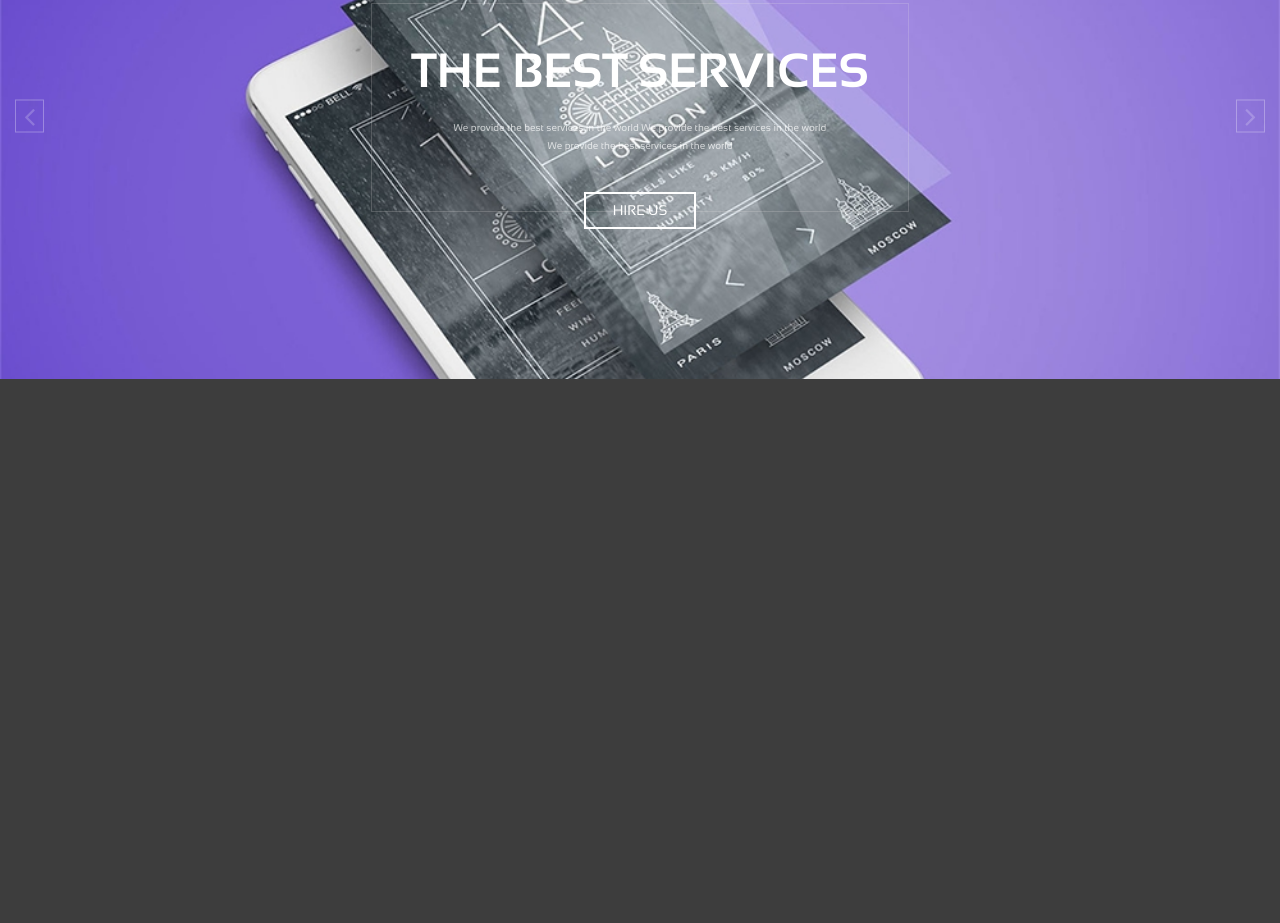
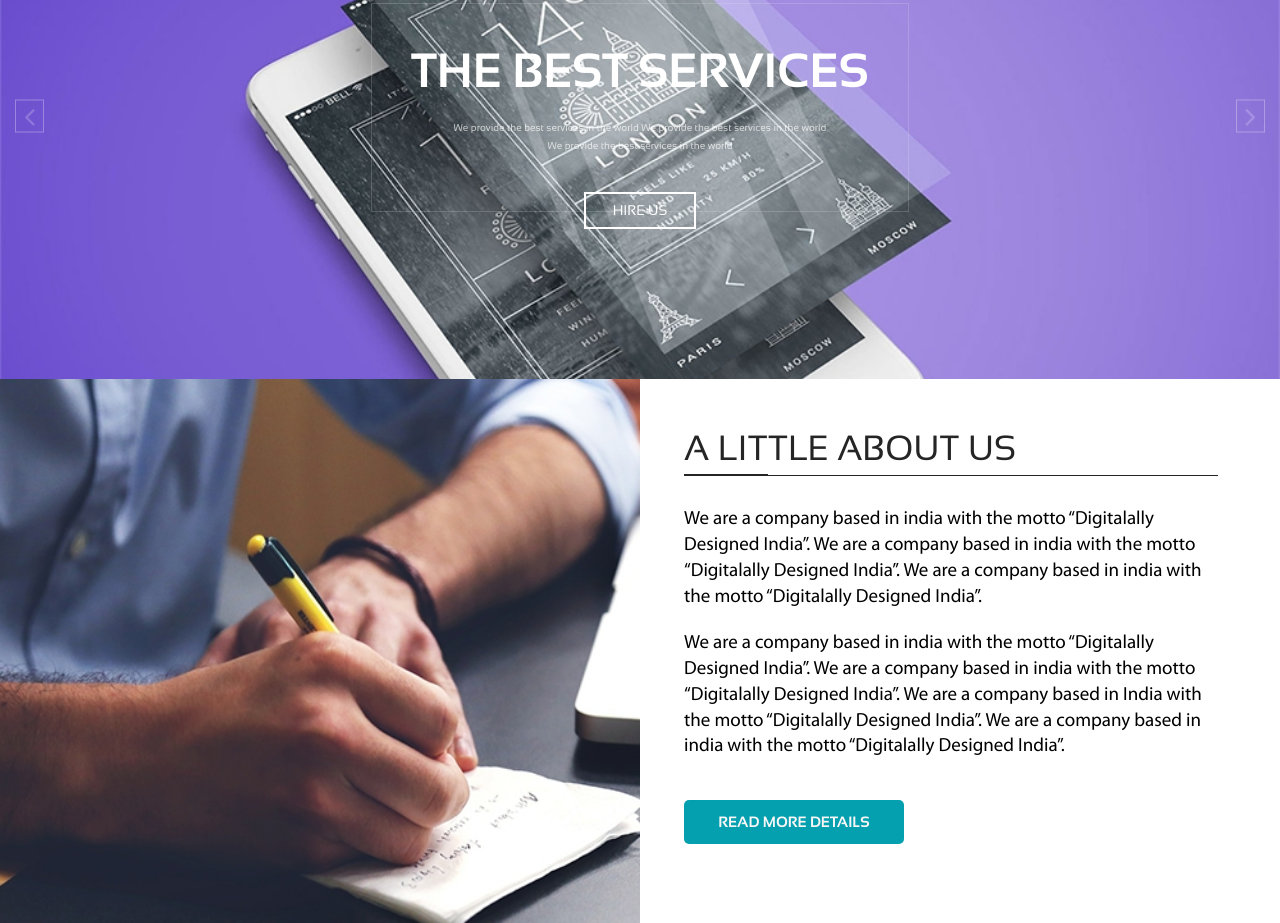
Before and after one commit to Romchikronik/maket-dlya-korporativnogo-sajta, a plain HTML site: page index.html in a window 1280 px wide. Shown: the part 192-1115 px from the top of the page. Before the commit the page ends 800 px from the top, so only its background shows below. Drawn offline with Linux system fonts and the light colour scheme.

Commit message:
сделал секцию "about"

```diff
--- a/css/style.css
+++ b/css/style.css
@@ -178,3 +178,68 @@ z-index: 54;
     font-size: 30px;
     color: rgba(255, 255, 255, 0.7);
 }
+
+.about{
+    background: #fff;
+}
+
+.about .row{
+    margin: 0;
+}
+
+.about .row .col-xl-6{
+    padding: 0;
+}
+
+.about-content{
+    padding: 53px 62px 0 44px;
+}
+
+.inside-title{
+    color: #252525;
+    font-size: 35px;
+    line-height: 32.11px;
+    padding-bottom: 11px;
+}
+
+.inside-title span{
+    border-bottom: 1px solid #252525;
+    padding-bottom: 7px;
+}
+
+.about-line{
+    max-width: 100%;
+    height: 1px;
+    background: #252525;
+    margin-bottom: 31px;
+}
+
+.about-content p{
+    color: #000;
+    font-size: 19px;
+    line-height: 25.92px;
+    font-family: "Myriad Pro";
+    margin-bottom: 20px;
+}
+
+.about-content a{
+    display: inline-flex;
+    font-weight: 700;
+    color: #f7f7f7;
+    font-size: 15px;
+    width: 220px;
+    height: 44px;
+    background: #05a0af;
+    align-items: center;
+    justify-content: center;
+    border-radius: 5px;
+    margin-top: 20px;
+    border: 1px solid transparent;
+    transition: 0.6s;
+}
+
+.about-content a:hover{
+    border-color:  #05a0af;
+    background: #fff;
+    color: #05a0af;
+}
--- a/index.html
+++ b/index.html
@@ -78,6 +78,22 @@
       </div>
     </header>
 
+    <section class="about">
+      <div class="row">
+        <div class="col-xl-6">
+          <img src="images/about-icon.jpg" alt="" class="w-100">
+        </div>
+        <div class="col-xl-6">
+          <div class="about-content">
+            <h2 class="inside-title"><span>A LIT</span>TLE ABOUT US</h2>
+            <div class="about-line"></div>
+            <p>We are  a company based in india with the motto “Digitalally Designed India”. We are  a company based in india with the motto “Digitalally  Designed India”. We are  a company based in india with the motto “Digitalally  Designed India”.</p>
+              <p>We are  a company based in india with the motto “Digitalally Designed India”. We are  a company based in india with the motto “Digitalally Designed India”.  We are  a company based in India with the motto “Digitalally Designed India”.  We are a company based in india with the motto “Digitalally Designed India”.</p>
+                <a href="">READ MORE DETAILS</a>
+          </div>
+        </div>
+      </div>
+    </section>
 
 
 
```
